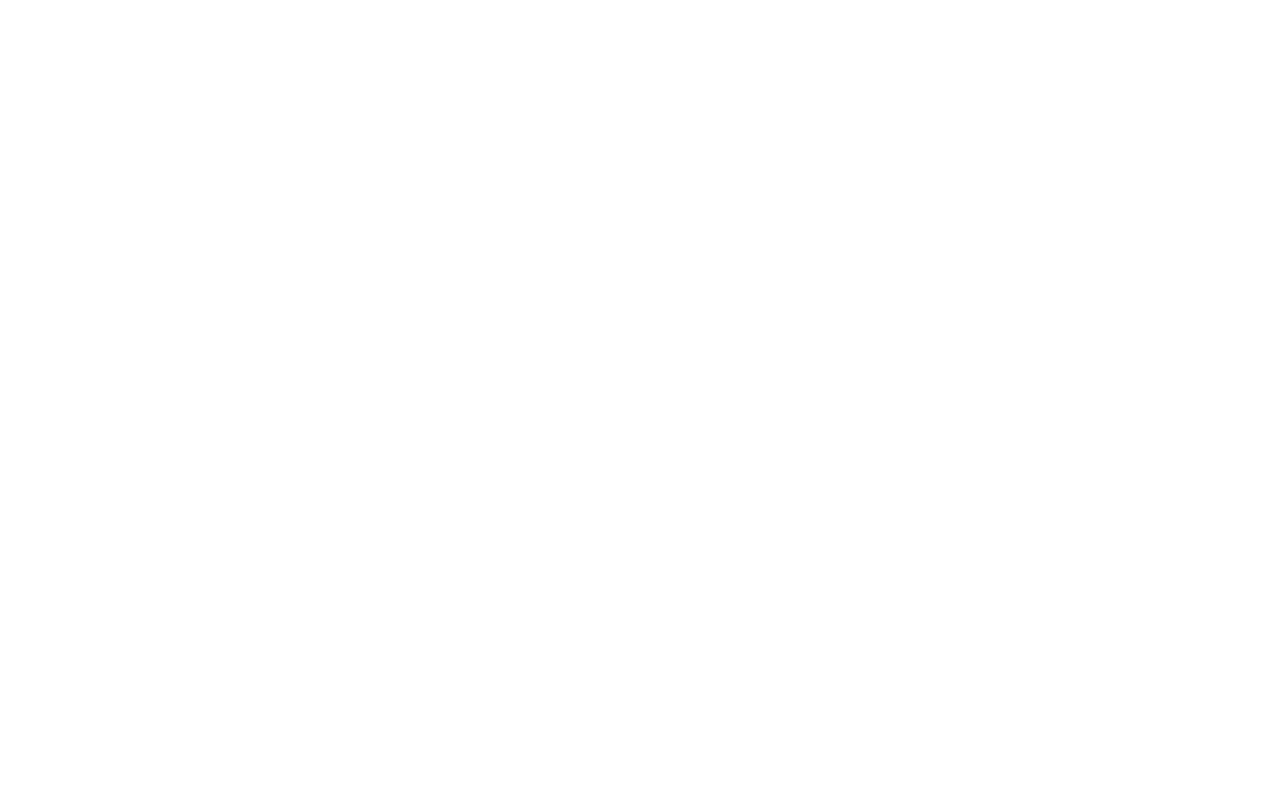
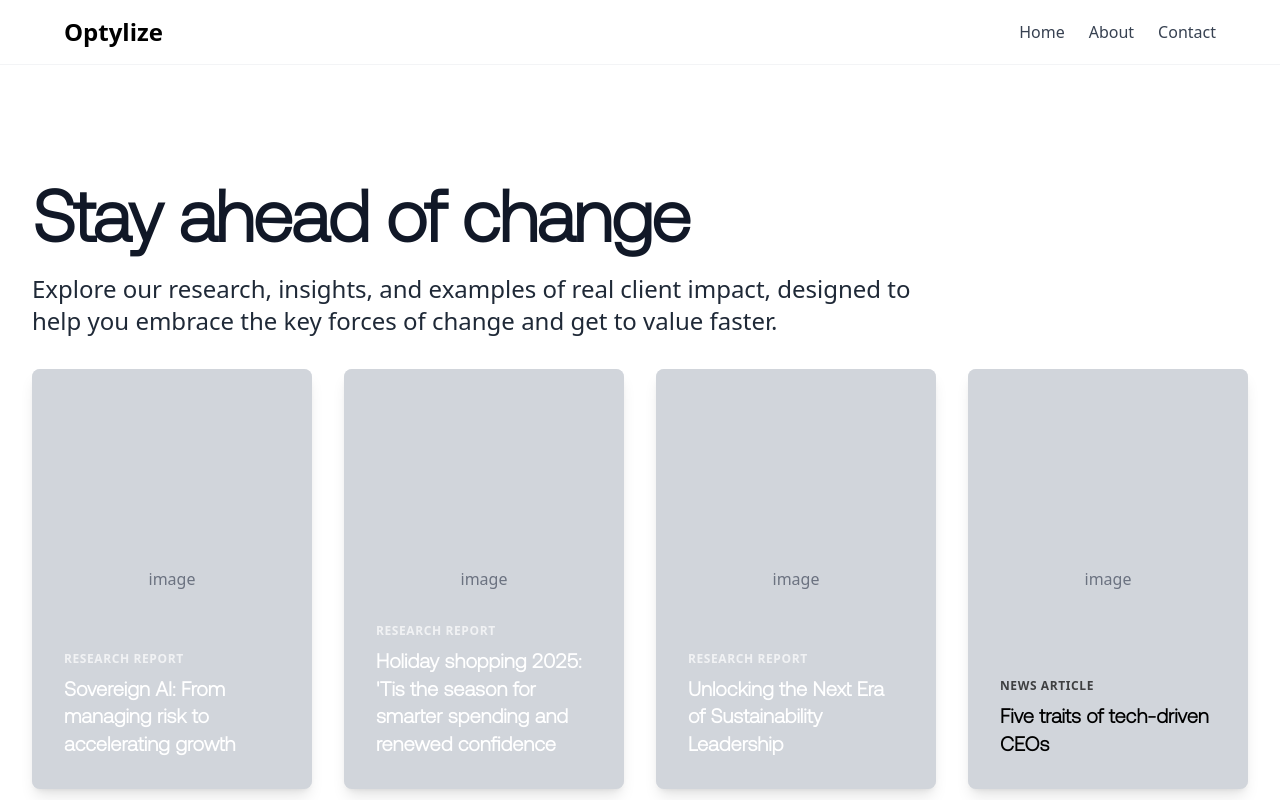
Before and after one commit to Gaurika-Sethi/Optylize-carrier-page, a React (Vite) app: page /insights in a window 1280 px wide. Before the commit this address had no page. Shown: the top 800 px of the page. Built offline with nearby package versions, Linux system fonts and the light colour scheme.

Commit message:
add layout of insight page

```diff
--- a/src/App.jsx
+++ b/src/App.jsx
@@ -12,6 +12,7 @@
 import JobPostingPage7 from './JobPostingPage7';
 import JobPostingPage8 from './JobPostingPage8';
 import JobPostingPage9 from './JobPostingPage9';
+import InsightsPage from './InsightsPage';
 // import TestApp from './TestApp'; // Uncomment to test if React is rendering
 
 export default function App() {
@@ -33,6 +34,7 @@
         <Route path="/job/product-marketing-intern" element={<JobPostingPage7 />} />
         <Route path="/job/strategy-research-intern" element={<JobPostingPage8 />} />
         <Route path="/job/GTM-manager-intern" element={<JobPostingPage9 />} />
+        <Route path="/insights" element={<InsightsPage />} />
       </Routes>
     </Router>
   );
--- a/src/HomePage.jsx
+++ b/src/HomePage.jsx
@@ -103,8 +103,14 @@
             <Link to="/" className="text-2xl font-bold tracking-tighter" style={{ color: '#111827' }}>Optylize</Link>
           </div>
 
-          {/* Desktop Menu - Talk to us button */}
+          {/* Desktop Menu - Navigation Links and Talk to us button */}
           <div className="hidden md:flex space-x-8 items-center">
+            <Link to="/insights" className="text-gray-700 hover:text-gray-900 transition-colors font-medium">
+              Insights
+            </Link>
+            <Link to="/about" className="text-gray-700 hover:text-gray-900 transition-colors font-medium">
+              About
+            </Link>
             <TalkToUsButton onClick={() => navigate('/contact')} />
           </div>
 
@@ -122,7 +128,27 @@
       {isOpen && (
         <div className="md:hidden bg-white border-b border-gray-100 absolute w-full top-16 left-0">
           <div className="px-2 pt-2 pb-3 space-y-1 sm:px-3">
-            <p className="text-gray-400 text-sm p-2">Navigation links removed.</p>
+            <Link
+              to="/insights"
+              onClick={() => setIsOpen(false)}
+              className="block px-3 py-2 text-gray-700 hover:text-gray-900 hover:bg-gray-50 rounded-md font-medium"
+            >
+              Insights
+            </Link>
+            <Link
+              to="/about"
+              onClick={() => setIsOpen(false)}
+              className="block px-3 py-2 text-gray-700 hover:text-gray-900 hover:bg-gray-50 rounded-md font-medium"
+            >
+              About
+            </Link>
+            <Link
+              to="/contact"
+              onClick={() => setIsOpen(false)}
+              className="block px-3 py-2 text-gray-700 hover:text-gray-900 hover:bg-gray-50 rounded-md font-medium"
+            >
+              Contact
+            </Link>
           </div>
         </div>
       )}
--- /dev/null
+++ b/src/InsightsPage.jsx
@@ -0,0 +1,165 @@
+import React from 'react';
+import { Link } from 'react-router-dom';
+
+const Header = () => (
+  <header className="flex justify-between items-center py-4 px-8 md:px-16 border-b border-gray-100 max-w-7xl mx-auto">
+    {/* Left side: Logo and Nav */}
+    <div className="flex items-center space-x-8">
+      <Link to="/" className="text-2xl font-bold text-black cursor-pointer">Optylize</Link>
+    </div>
+
+    {/* Right side: Navigation Links */}
+    <div className="flex items-center space-x-6">
+      <Link to="/" className="text-gray-700 hover:text-black transition-colors font-medium">
+        Home
+      </Link>
+      <Link to="/about" className="text-gray-700 hover:text-black transition-colors font-medium">
+        About
+      </Link>
+      <Link to="/contact" className="text-gray-700 hover:text-black transition-colors font-medium">
+        Contact
+      </Link>
+    </div>
+  </header>
+);
+
+const AheadOfChangeSection = () => {
+  return (
+    <section className="bg-white text-black pt-12 md:pt-20 lg:pt-28 pb-6 md:pb-8 px-4 sm:px-6 lg:px-8">
+      <div className="max-w-7xl mx-auto">
+        {/* Main Heading */}
+        <h1 className="text-4xl sm:text-5xl lg:text-7xl font-extrabold tracking-tight leading-tight mb-6 text-gray-900">
+          Stay ahead of change
+        </h1>
+
+        {/* Sub-text/Description */}
+        <p className="text-lg sm:text-xl lg:text-2xl font-normal max-w-4xl text-gray-800">
+          Explore our research, insights, and examples of real client impact, designed
+          to help you embrace the key forces of change and get to value faster.
+        </p>
+      </div>
+    </section>
+  );
+};
+
+// Define the data for the content cards (12 cards for 3 rows)
+const contentCards = [
+  {
+    type: "RESEARCH REPORT",
+    title: "Sovereign AI: From managing risk to accelerating growth",
+    textColor: "text-white",
+  },
+  {
+    type: "RESEARCH REPORT",
+    title: "Holiday shopping 2025: 'Tis the season for smarter spending and renewed confidence",
+    textColor: "text-white",
+  },
+  {
+    type: "RESEARCH REPORT",
+    title: "Unlocking the Next Era of Sustainability Leadership",
+    textColor: "text-white",
+  },
+  {
+    type: "NEWS ARTICLE",
+    title: "Five traits of tech-driven CEOs",
+    textColor: "text-black",
+  },
+  {
+    type: "RESEARCH REPORT",
+    title: "Sovereign AI: From managing risk to accelerating growth",
+    textColor: "text-white",
+  },
+  {
+    type: "RESEARCH REPORT",
+    title: "Holiday shopping 2025: 'Tis the season for smarter spending and renewed confidence",
+    textColor: "text-white",
+  },
+  {
+    type: "RESEARCH REPORT",
+    title: "Unlocking the Next Era of Sustainability Leadership",
+    textColor: "text-white",
+  },
+  {
+    type: "NEWS ARTICLE",
+    title: "Five traits of tech-driven CEOs",
+    textColor: "text-black",
+  },
+  {
+    type: "RESEARCH REPORT",
+    title: "Sovereign AI: From managing risk to accelerating growth",
+    textColor: "text-white",
+  },
+  {
+    type: "RESEARCH REPORT",
+    title: "Holiday shopping 2025: 'Tis the season for smarter spending and renewed confidence",
+    textColor: "text-white",
+  },
+  {
+    type: "RESEARCH REPORT",
+    title: "Unlocking the Next Era of Sustainability Leadership",
+    textColor: "text-white",
+  },
+  {
+    type: "NEWS ARTICLE",
+    title: "Five traits of tech-driven CEOs",
+    textColor: "text-black",
+  },
+];
+
+const Card = ({ type, title, textColor }) => (
+  <div className="aspect-[2/3] w-full shadow-lg relative rounded-lg overflow-hidden bg-gray-200">
+    {/* Placeholder for image */}
+    <div className="absolute inset-0 flex items-center justify-center bg-gray-300">
+      <span className="text-gray-500 font-medium">image</span>
+    </div>
+
+    <div className={`p-6 md:p-8 flex flex-col justify-end h-full relative z-10`}>
+      {/* Card Type/Category */}
+      <span className={`uppercase text-xs font-semibold tracking-wider mb-2 opacity-70 ${textColor}`}>
+        {type}
+      </span>
+
+      {/* Card Title */}
+      <h3 className={`text-xl font-bold leading-snug ${textColor}`}>
+        {title}
+      </h3>
+
+      {/* Optional: Add an invisible link overlay for accessibility/clickability */}
+      <a href="#" className="absolute inset-0 z-10" aria-label={`Read ${title}`}></a>
+    </div>
+  </div>
+);
+
+const ContentCardSection = () => {
+  return (
+    <section className="bg-white pt-0 pb-12 md:pb-16 px-4 sm:px-6 lg:px-8">
+      <div className="max-w-7xl mx-auto">
+        {/*
+          Responsive Grid:
+          - Default (mobile): Single column grid (or stacked)
+          - md (medium screens): Two columns
+          - lg (large screens): Four columns
+        */}
+        <div className="grid grid-cols-1 gap-x-6 gap-y-10 md:grid-cols-2 md:gap-x-6 md:gap-y-12 lg:grid-cols-4 lg:gap-x-8 lg:gap-y-16">
+          {contentCards.map((card, index) => (
+            <Card key={index} {...card} />
+          ))}
+        </div>
+      </div>
+    </section>
+  );
+};
+
+const InsightsPage = () => {
+  return (
+    <div className="font-sans min-h-screen bg-white">
+      <Header />
+      <main>
+        <AheadOfChangeSection />
+        <ContentCardSection />
+      </main>
+    </div>
+  );
+};
+
+export default InsightsPage;
```
Also changed, not shown: src/TalkToUsButton.jsx (line endings or trailing spaces), src/TestApp.jsx (line endings or trailing spaces).
